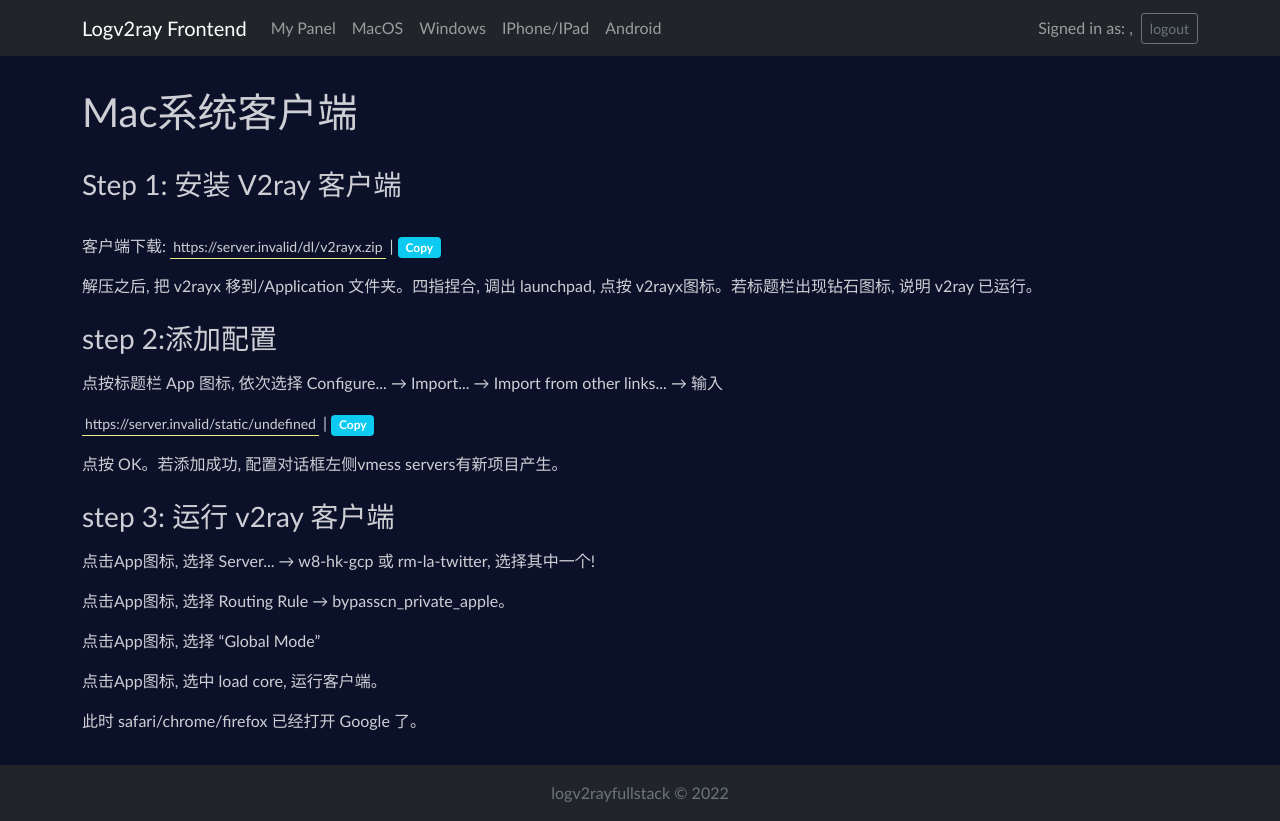
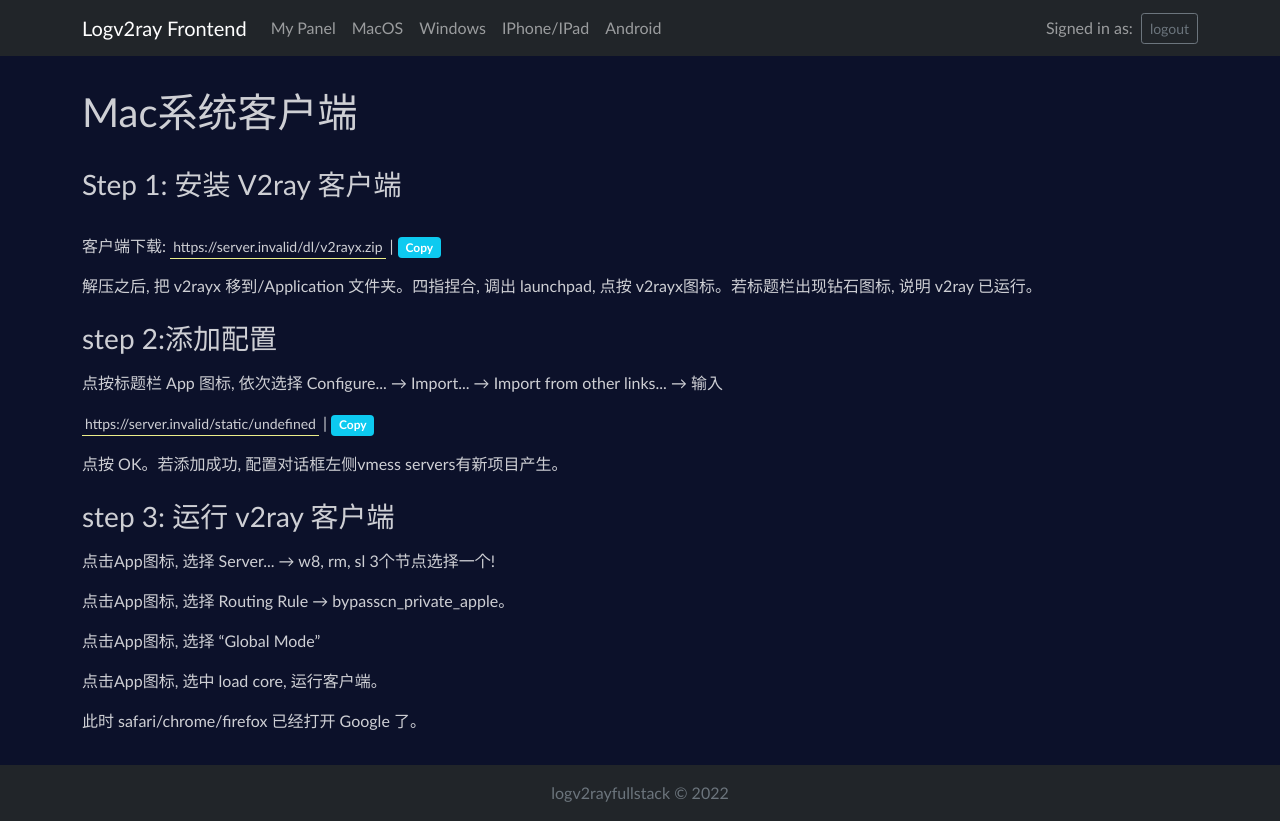
Before and after one commit to xvv6u577/logv2fs, a React (Create React App) app in the folder frontend/: page /macos in a window 1280 px wide. Built offline with nearby package versions, Linux system fonts and the light colour scheme; no server answers; sample sign-in values are in the browser's storage.

Commit message:
minor in-page words adjustment.

```diff
--- a/frontend/src/components/macos.js
+++ b/frontend/src/components/macos.js
@@ -31,8 +31,7 @@ function Macos() {
 			<p>点按 OK。若添加成功, 配置对话框左侧vmess servers有新项目产生。</p>
 			<h3 className="py-2">step 3: 运行 v2ray 客户端</h3>
 			<p>
-				点击App图标, 选择 Server... &#x2192; w8-hk-gcp 或
-				rm-la-twitter, 选择其中一个!
+				点击App图标, 选择 Server... &#x2192; w8, rm, sl 3个节点选择一个!
 			</p>
 			<p>点击App图标, 选择 Routing Rule &#x2192; bypasscn_private_apple。</p>
 			<p>点击App图标, 选择 “Global Mode”</p>
--- a/frontend/src/components/menu.js
+++ b/frontend/src/components/menu.js
@@ -52,7 +52,7 @@ const Menu = () => {
 					)}
 					<Nav>
 						<Navbar.Text className="mx-2">
-							Signed in as: <b>{loginState.jwt.Email}</b>,
+							Signed in as: <b>{loginState.jwt.Email}</b>
 						</Navbar.Text>
 					</Nav>
 					<Nav>
```
